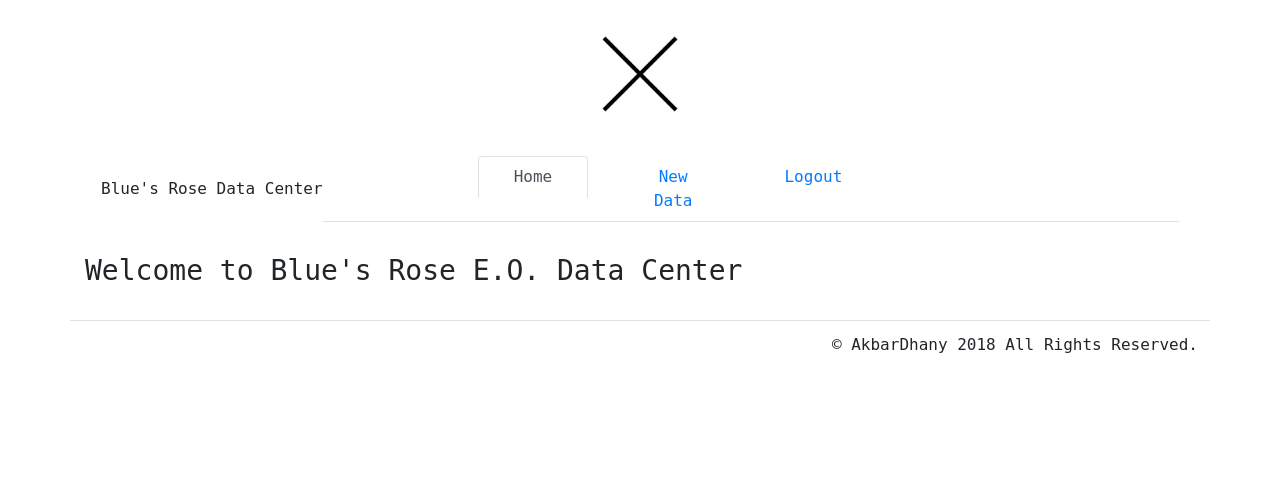
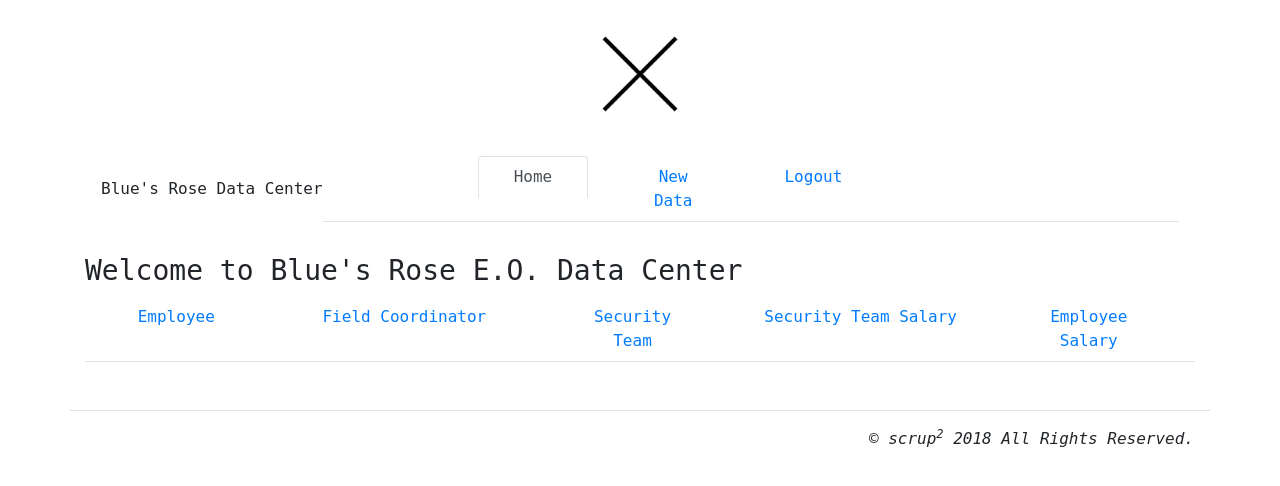
Before and after one commit to akbardhany/Praktikum-DPW-2, a PHP site: page /pegawai/index.php in a window 1280 px wide. Shown: the top 486 px of the page. Run offline with PHP 8.4, Linux system fonts and the light colour scheme; data that the repository does not hold is empty; some libraries are stand-ins or nearby versions.

Commit message:
halaman untuk select data db

```diff
--- a/pegawai/index.php
+++ b/pegawai/index.php
@@ -43,6 +43,49 @@
       <div class="tab-content">
         <div id="Home" class="container tab-pane active"><br>
           <h3>Welcome to Blue's Rose E.O. Data Center</h3>
+          <center>
+              <ul class="nav nav-tabs col-sm-12" role="tablist">
+                <li class="nav-item col-sm-2">
+                  <a class="nav-link" data-toggle="tab" href="#select-employee">Employee</a>
+                </li>
+                <li class="nav-item col-sm-3">
+                  <a class="nav-link" data-toggle="tab" href="#select-fieldcoordinator">Field Coordinator</a>
+                </li>
+                <li class="nav-item col-sm-2">
+                  <a class="nav-link" data-toggle="tab" href="#select-securityteam">Security Team</a>
+                </li>
+                <li class="nav-item col-sm-3">
+                  <a class="nav-link" data-toggle="tab" href="#select-securitysalary">Security Team Salary</a>
+                </li>
+                <li class="nav-item col-sm-2">
+                  <a class="nav-link" data-toggle="tab" href="#select-employeesalary">Employee Salary</a>
+                </li>
+              </ul>
+          </center><br />
+          <div class="row">
+            <div class="col-sm-12 tab-content">
+              <div id="select-employee" class="container tab-pane fade">
+                <h3>Employee Data</h3>
+                <p>Lorem ipsum dolor sit amet, consectetur adipisicing elit, sed do eiusmod tempor incididunt ut labore et dolore magna aliqua. Ut enim ad minim veniam, quis nostrud exercitation ullamco laboris nisi ut aliquip ex ea commodo consequat. Duis aute irure dolor in reprehenderit in voluptate velit esse cillum dolore eu fugiat nulla pariatur. Excepteur sint occaecat cupidatat non proident, sunt in culpa qui officia deserunt mollit anim id est laborum.</p>
+              </div>
+              <div id="select-fieldcoordinator" class="container tab-pane fade">
+                <h3>Field Coordinator Data</h3>
+                <p>Lorem ipsum dolor sit amet, consectetur adipisicing elit, sed do eiusmod tempor incididunt ut labore et dolore magna aliqua. Ut enim ad minim veniam, quis nostrud exercitation ullamco laboris nisi ut aliquip ex ea commodo consequat. Duis aute irure dolor in reprehenderit in voluptate velit esse cillum dolore eu fugiat nulla pariatur. Excepteur sint occaecat cupidatat non proident, sunt in culpa qui officia deserunt mollit anim id est laborum.</p>
+              </div>
+              <div id="select-securityteam" class="container tab-pane fade">
+                <h3>Security Team Data</h3>
+                <p>Lorem ipsum dolor sit amet, consectetur adipisicing elit, sed do eiusmod tempor incididunt ut labore et dolore magna aliqua. Ut enim ad minim veniam, quis nostrud exercitation ullamco laboris nisi ut aliquip ex ea commodo consequat. Duis aute irure dolor in reprehenderit in voluptate velit esse cillum dolore eu fugiat nulla pariatur. Excepteur sint occaecat cupidatat non proident, sunt in culpa qui officia deserunt mollit anim id est laborum.</p>
+              </div>
+              <div id="select-securitysalary" class="container tab-pane fade">
+                <h3>Security Team Salary Data</h3>
+                <p>Lorem ipsum dolor sit amet, consectetur adipisicing elit, sed do eiusmod tempor incididunt ut labore et dolore magna aliqua. Ut enim ad minim veniam, quis nostrud exercitation ullamco laboris nisi ut aliquip ex ea commodo consequat. Duis aute irure dolor in reprehenderit in voluptate velit esse cillum dolore eu fugiat nulla pariatur. Excepteur sint occaecat cupidatat non proident, sunt in culpa qui officia deserunt mollit anim id est laborum.</p>
+              </div>
+              <div id="select-employeesalary" class="container tab-pane fade">
+                <h3>Employee Salary Data</h3>
+                <p>Lorem ipsum dolor sit amet, consectetur adipisicing elit, sed do eiusmod tempor incididunt ut labore et dolore magna aliqua. Ut enim ad minim veniam, quis nostrud exercitation ullamco laboris nisi ut aliquip ex ea commodo consequat. Duis aute irure dolor in reprehenderit in voluptate velit esse cillum dolore eu fugiat nulla pariatur. Excepteur sint occaecat cupidatat non proident, sunt in culpa qui officia deserunt mollit anim id est laborum.</p>
+              </div>
+            </div>
+          </div>
         </div><br />
         <div id="NewData" class="container tab-pane fade"><br>
           <div class="row">
@@ -123,14 +166,9 @@
             </div>
           </div>
         </div>
-        <div id="Contact" class="container tab-pane fade"><br>
-          <div class="row">
-
-          </div>
-        </div>
       </div>
       <div class="container modal-footer">
-        &copy; AkbarDhany 2018 All Rights Reserved.
+        <i>&copy; scrup<sup>2</sup>&nbsp;2018 All Rights Reserved.</i>
       </div>
     </div>
   </body>
```
